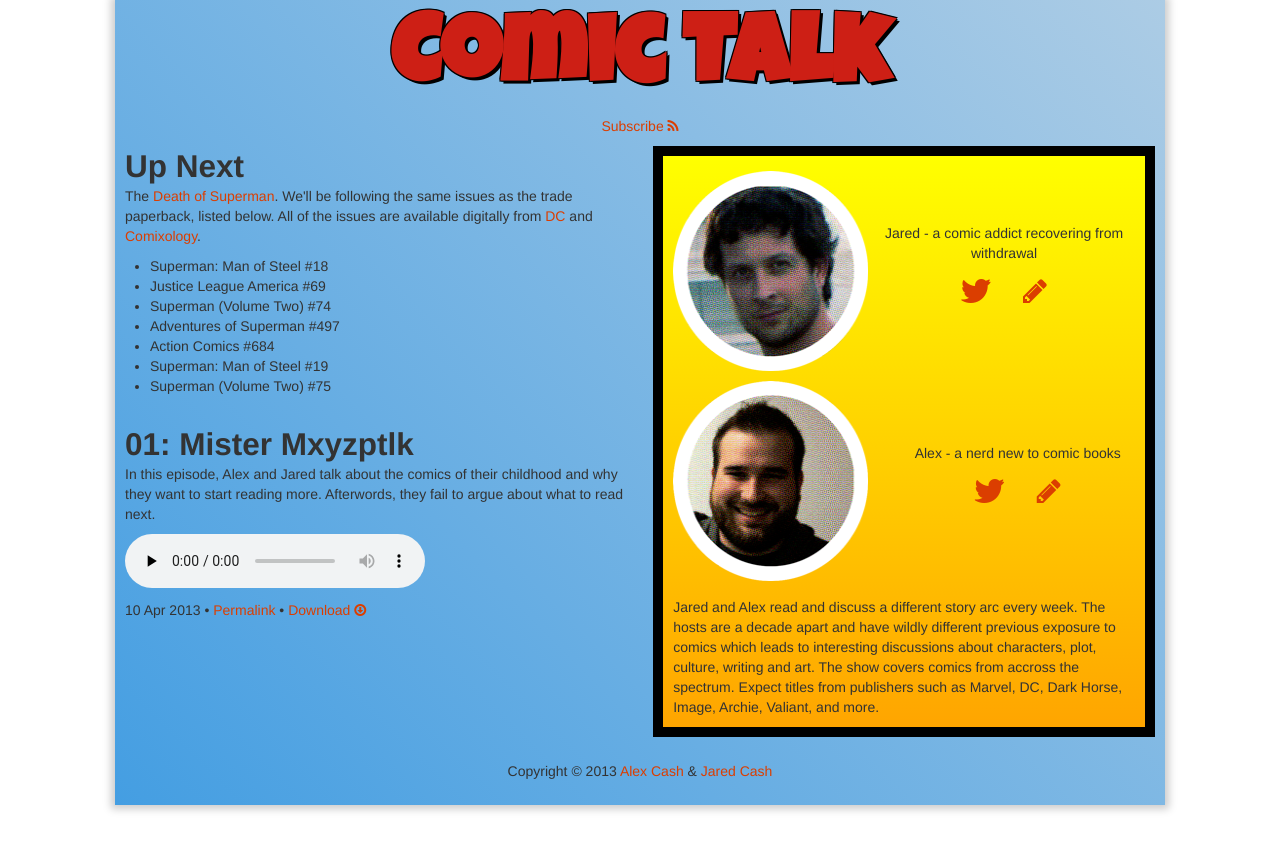
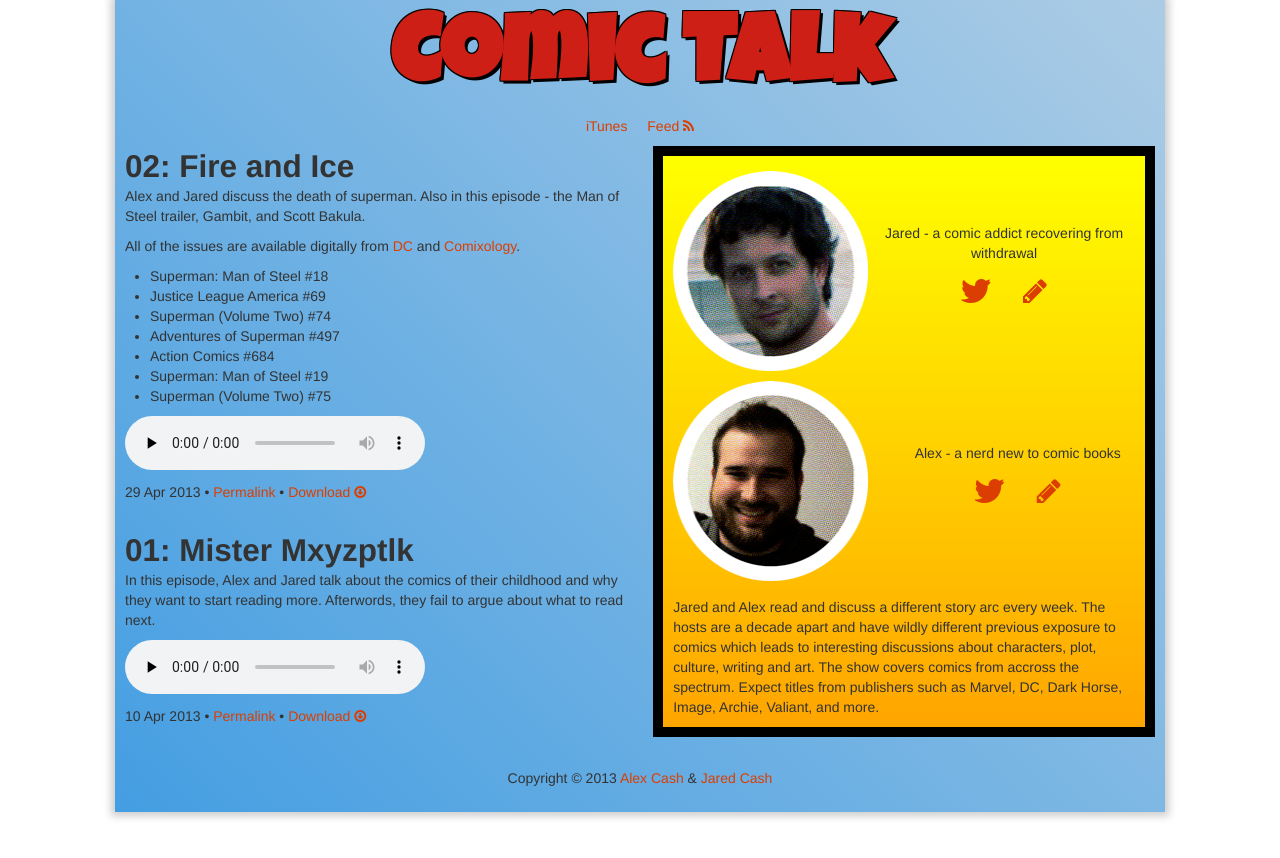
Before and after one commit to alexcash/comictalkshow, a Jekyll site: the page built from index.html, in a window 1280 px wide. Shown: the top 858 px of the page. Built offline with Jekyll 4.4.1, drawn with Linux system fonts in a browser that asks for light colours; nearby versions of some CDN libraries.

Commit message:
publish episode 2

```diff
--- a/_includes/header.html
+++ b/_includes/header.html
@@ -20,7 +20,8 @@
 		<header class="row-fluid">
 			<a href="/"><h1>Comic Talk</h1></a>
 			<nav>
-				<a href="podcast.xml">Subscribe <i class="icon-rss"></i></a>
+				<a href="https://itunes.apple.com/us/podcast/comic-talk/id637596548?mt=2">iTunes</a>
+				<a href="podcast.xml">Feed <i class="icon-rss"></i></a>
 				<a href="#about" class="phone">About</a>
 			</nav>
 		</header>
--- /dev/null
+++ b/_posts/2013-04-29-e02.md
@@ -0,0 +1,22 @@
+---
+layout: episode
+date: 2013-04-29 12:00:00
+title: "02: Fire and Ice"
+duration: "01:13:33"
+length: 53000857
+link: http://s3-us-west-2.amazonaws.com/comictalk/cts02.mp3
+description: Alex and Jared discuss the death of superman. Also in this episode - the Man of Steel trailer, Gambit, and Scott Bakula.
+---
+
+Alex and Jared discuss the death of superman. Also in this episode - the Man of Steel trailer, Gambit, and Scott Bakula.
+
+All of the issues are available digitally from <a href="http://www.readdcentertainment.com/Superman-Death-of-Superman/comics-story-arc/250">DC</a> and <a href="http://www.comixology.com/Superman-Death-of-Superman/comics-story-arc/250">Comixology</a>.
+<ul>
+	<li>Superman: Man of Steel #18</li>
+	<li>Justice League America #69</li>
+	<li>Superman (Volume Two) #74</li>
+	<li>Adventures of Superman #497</li>
+	<li>Action Comics #684</li>
+	<li>Superman: Man of Steel #19</li>
+	<li>Superman (Volume Two) #75</li>
+</ul>
--- a/index.html
+++ b/index.html
@@ -4,7 +4,7 @@ title: Home
 ---
 
 <div class="span6">
-	<article class="episode">
+<!-- 	<article class="episode">
 		<h2>Up Next</h2>
 		<p>
 		The <a href="http://dc.wikia.com/wiki/Death_of_Superman">Death of Superman</a>. We'll be following the same issues as the trade paperback, listed below. All of the issues are available digitally from <a href="http://www.readdcentertainment.com/Superman-Death-of-Superman/comics-story-arc/250">DC</a> and <a href="http://www.comixology.com/Superman-Death-of-Superman/comics-story-arc/250">Comixology</a>.</p>
@@ -18,7 +18,7 @@ title: Home
 			<li>Superman (Volume Two) #75</li>
 		</ul>
 	</article>
-
+ -->
 	{% for post in site.posts %}
 		<article class="episode">
 			<h2>{{post.title}}</h2>
```
Also changed, not shown: _posts/2013-04-10-e01.md (+1 -1 lines).
